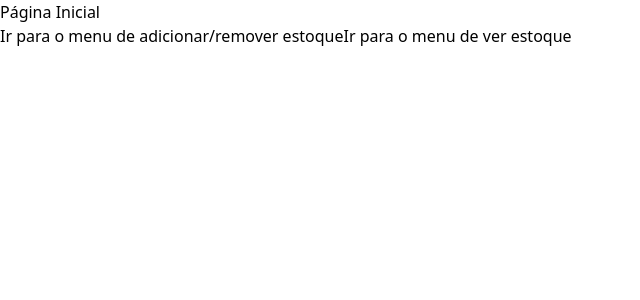
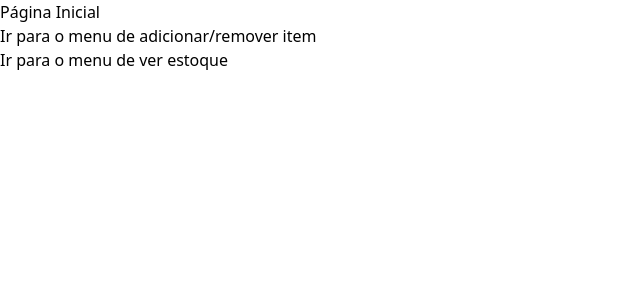
Before and after one commit to weslx/EstoqueAprendizagem, a Next.js app: page / in a window 1280 px wide. Shown: the top 300 px of the page, without its empty margins (0-640 px from the left). Built offline with nearby package versions, Linux system fonts and the light colour scheme.

Commit message:
Update index.js

```diff
--- a/pages/index.js
+++ b/pages/index.js
@@ -2,10 +2,10 @@ import React from "react";
 import Link from "next/link";
 
 const Index = () => (
-  <div>
+  <div className=" grid">
     <h1>Página Inicial</h1>
     <Link href="/home/home">
-      <button>Ir para o menu de adicionar/remover estoque</button>
+      <button>Ir para o menu de adicionar/remover item</button>
     </Link>
     <Link href="/find/find">
       <button>Ir para o menu de ver estoque</button>
```
